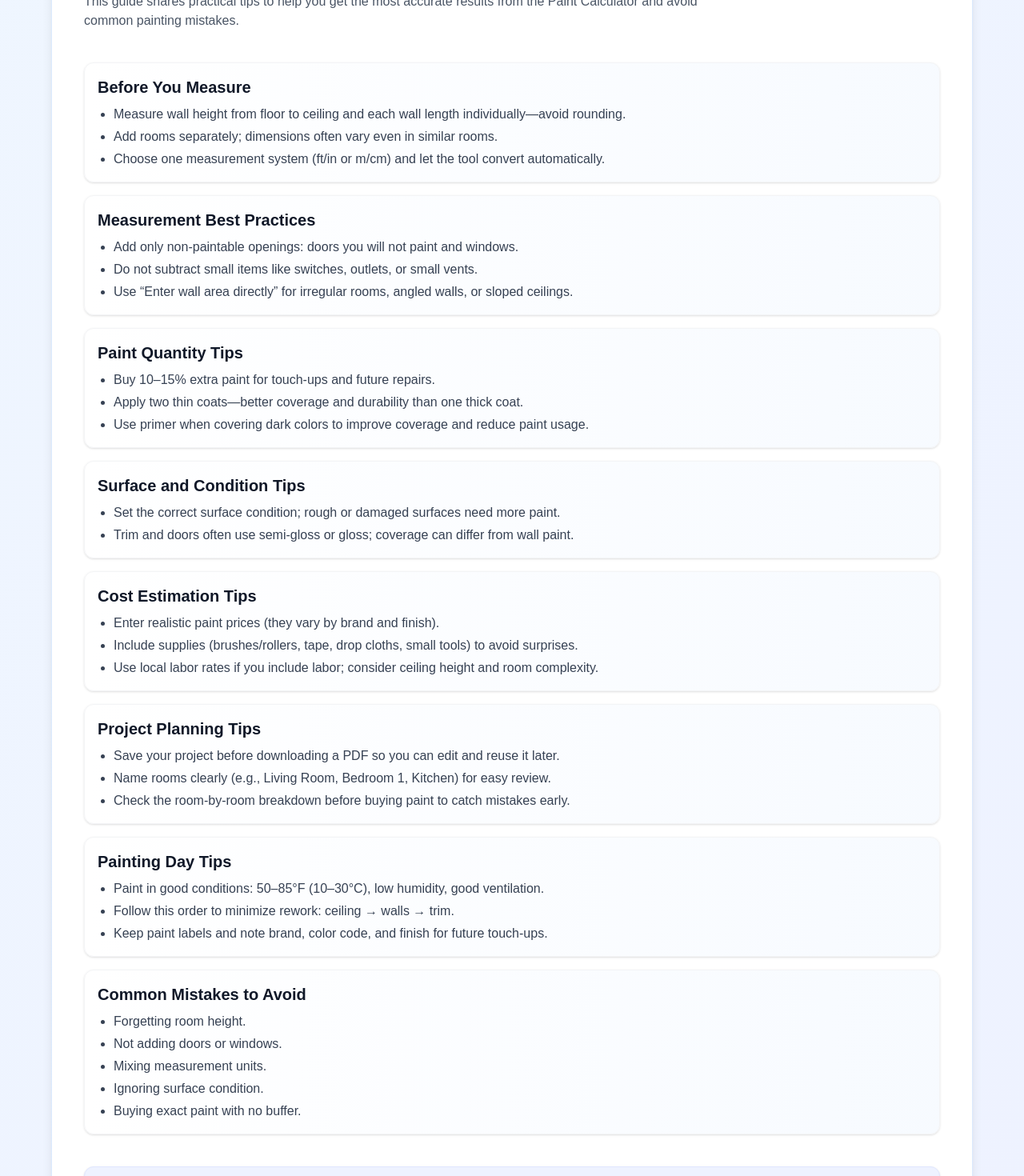
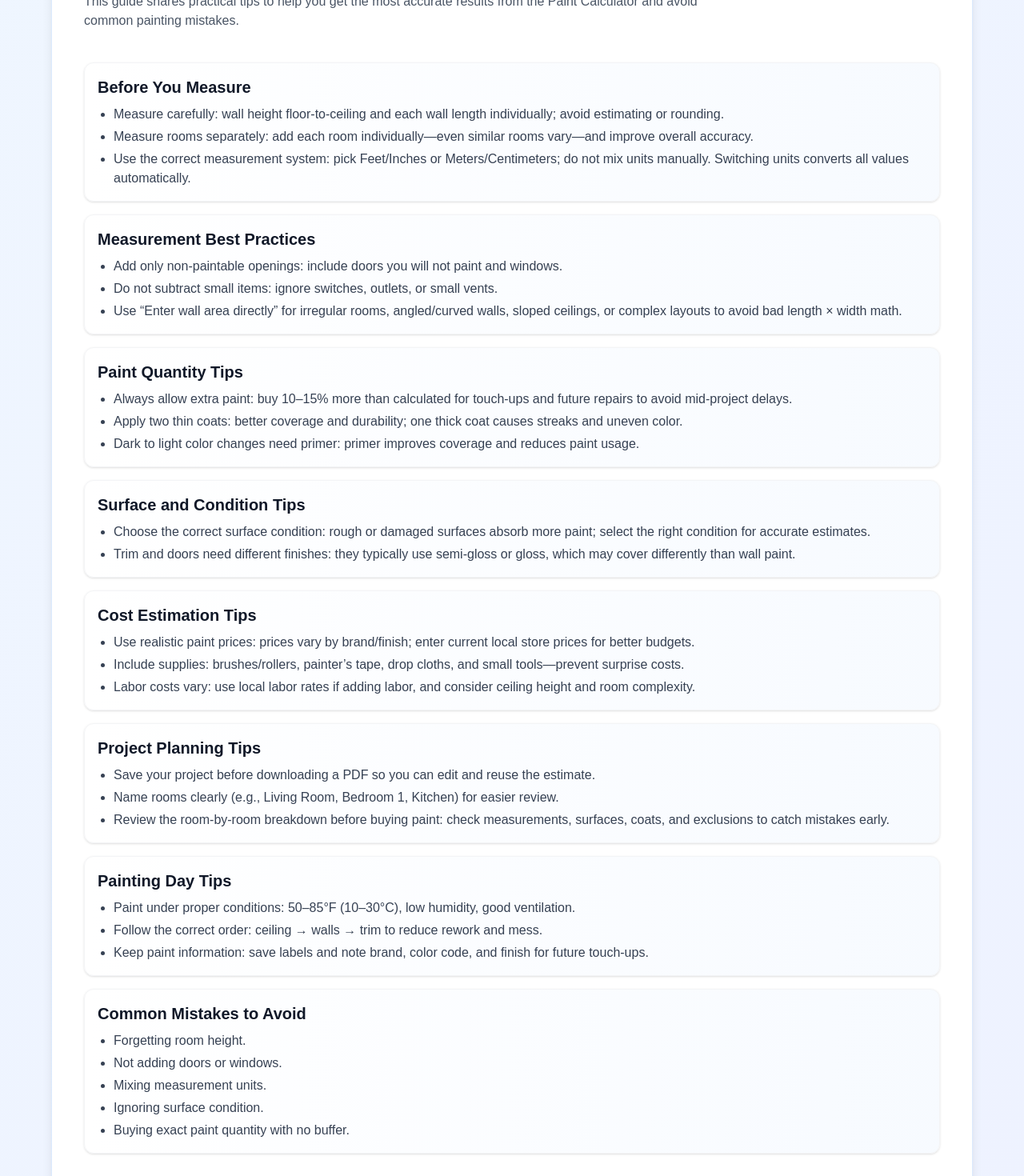
Before and after one commit to Daudshaah/Paint-Calculator, a Next.js app: page /en/tips-and-tricks in a window 1280 px wide. Shown: the part 280-1750 px from the top of the page at 80% size. Built offline with nearby package versions, Linux system fonts and the light colour scheme; no server answers.

Commit message:
Update Tips & Tricks page content

```diff
--- a/app/[locale]/tips-and-tricks/page.tsx
+++ b/app/[locale]/tips-and-tricks/page.tsx
@@ -30,56 +30,56 @@ export default async function TipsAndTricksPage({ params }: { params: Promise<{
     {
       title: 'Before You Measure',
       items: [
-        'Measure wall height from floor to ceiling and each wall length individually—avoid rounding.',
-        'Add rooms separately; dimensions often vary even in similar rooms.',
-        'Choose one measurement system (ft/in or m/cm) and let the tool convert automatically.',
+        'Measure carefully: wall height floor-to-ceiling and each wall length individually; avoid estimating or rounding.',
+        'Measure rooms separately: add each room individually—even similar rooms vary—and improve overall accuracy.',
+        'Use the correct measurement system: pick Feet/Inches or Meters/Centimeters; do not mix units manually. Switching units converts all values automatically.',
       ],
     },
     {
       title: 'Measurement Best Practices',
       items: [
-        'Add only non-paintable openings: doors you will not paint and windows.',
-        'Do not subtract small items like switches, outlets, or small vents.',
-        'Use “Enter wall area directly” for irregular rooms, angled walls, or sloped ceilings.',
+        'Add only non-paintable openings: include doors you will not paint and windows.',
+        'Do not subtract small items: ignore switches, outlets, or small vents.',
+        'Use “Enter wall area directly” for irregular rooms, angled/curved walls, sloped ceilings, or complex layouts to avoid bad length × width math.',
       ],
     },
     {
       title: 'Paint Quantity Tips',
       items: [
-        'Buy 10–15% extra paint for touch-ups and future repairs.',
-        'Apply two thin coats—better coverage and durability than one thick coat.',
-        'Use primer when covering dark colors to improve coverage and reduce paint usage.',
+        'Always allow extra paint: buy 10–15% more than calculated for touch-ups and future repairs to avoid mid-project delays.',
+        'Apply two thin coats: better coverage and durability; one thick coat causes streaks and uneven color.',
+        'Dark to light color changes need primer: primer improves coverage and reduces paint usage.',
       ],
     },
     {
       title: 'Surface and Condition Tips',
       items: [
-        'Set the correct surface condition; rough or damaged surfaces need more paint.',
-        'Trim and doors often use semi-gloss or gloss; coverage can differ from wall paint.',
+        'Choose the correct surface condition: rough or damaged surfaces absorb more paint; select the right condition for accurate estimates.',
+        'Trim and doors need different finishes: they typically use semi-gloss or gloss, which may cover differently than wall paint.',
       ],
     },
     {
       title: 'Cost Estimation Tips',
       items: [
-        'Enter realistic paint prices (they vary by brand and finish).',
-        'Include supplies (brushes/rollers, tape, drop cloths, small tools) to avoid surprises.',
-        'Use local labor rates if you include labor; consider ceiling height and room complexity.',
+        'Use realistic paint prices: prices vary by brand/finish; enter current local store prices for better budgets.',
+        'Include supplies: brushes/rollers, painter’s tape, drop cloths, and small tools—prevent surprise costs.',
+        'Labor costs vary: use local labor rates if adding labor, and consider ceiling height and room complexity.',
       ],
     },
     {
       title: 'Project Planning Tips',
       items: [
-        'Save your project before downloading a PDF so you can edit and reuse it later.',
-        'Name rooms clearly (e.g., Living Room, Bedroom 1, Kitchen) for easy review.',
-        'Check the room-by-room breakdown before buying paint to catch mistakes early.',
+        'Save your project before downloading a PDF so you can edit and reuse the estimate.',
+        'Name rooms clearly (e.g., Living Room, Bedroom 1, Kitchen) for easier review.',
+        'Review the room-by-room breakdown before buying paint: check measurements, surfaces, coats, and exclusions to catch mistakes early.',
       ],
     },
     {
       title: 'Painting Day Tips',
       items: [
-        'Paint in good conditions: 50–85°F (10–30°C), low humidity, good ventilation.',
-        'Follow this order to minimize rework: ceiling → walls → trim.',
-        'Keep paint labels and note brand, color code, and finish for future touch-ups.',
+        'Paint under proper conditions: 50–85°F (10–30°C), low humidity, good ventilation.',
+        'Follow the correct order: ceiling → walls → trim to reduce rework and mess.',
+        'Keep paint information: save labels and note brand, color code, and finish for future touch-ups.',
       ],
     },
     {
@@ -89,7 +89,7 @@ export default async function TipsAndTricksPage({ params }: { params: Promise<{
         'Not adding doors or windows.',
         'Mixing measurement units.',
         'Ignoring surface condition.',
-        'Buying exact paint with no buffer.',
+        'Buying exact paint quantity with no buffer.',
       ],
     },
   ];
```
